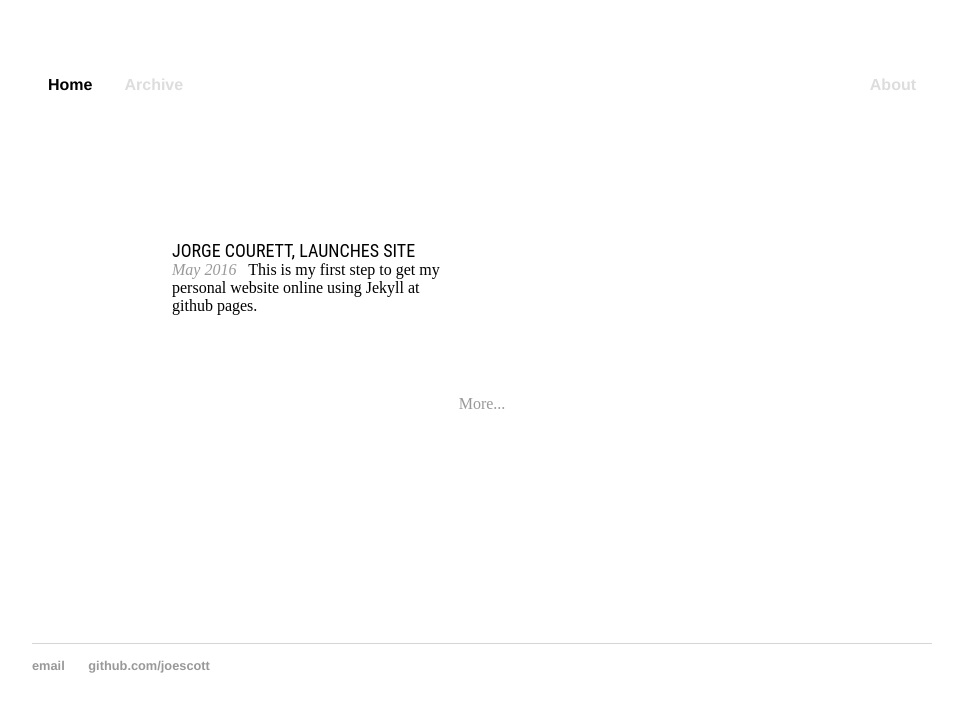
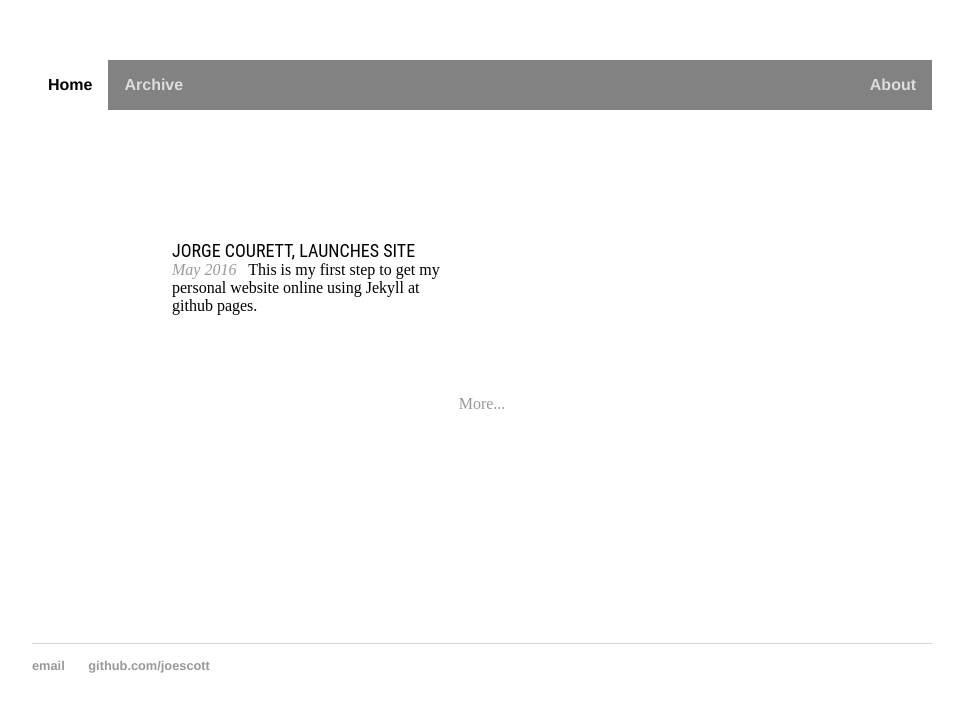
Before and after one commit to joescott/joescott.github.io, a Jekyll site: the page built from index.html, in a window 1280 px wide. Shown: the top 712 px of the page, without its empty margins (158-1121 px from the left). Built offline with Jekyll 4.4.1, drawn with Linux system fonts in a browser that asks for light colours.

Commit message:
otherone

```diff
--- a/css/main.css
+++ b/css/main.css
@@ -21,7 +21,7 @@ ul.nav {
     margin: 0;
     padding: 0;
     overflow: hidden;
-    background-color: white;
+    background-color: #828282;
 }
 
 ul.nav li {
```
Also changed, not shown: 2 other files.
